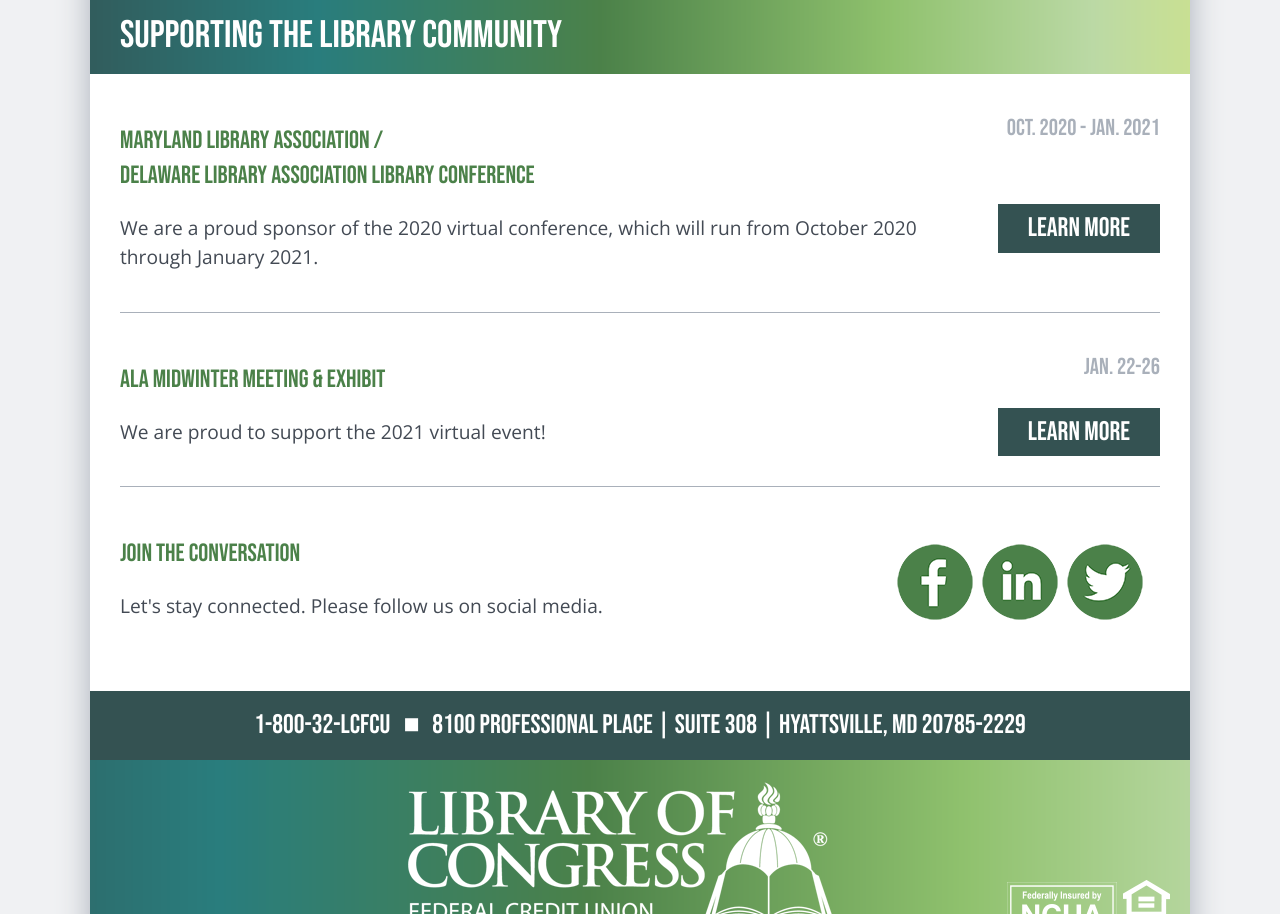
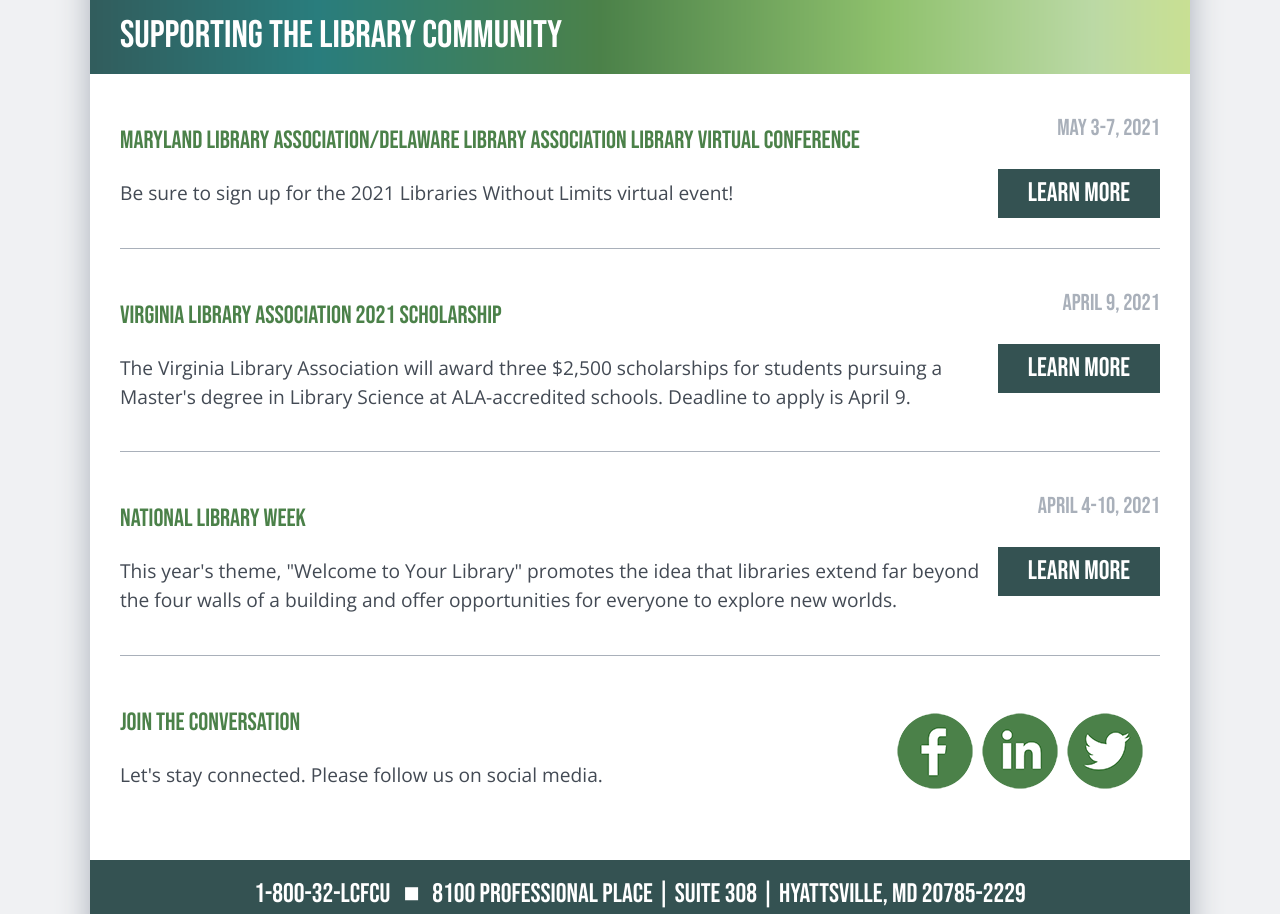
Before and after one commit to giraphcreative/servingamericaslibrarycommunity.org, a website: page index.html in a window 1280 px wide. Shown: the part 2408-3322 px from the top of the page. Drawn offline with nearby package versions, Linux system fonts and the light colour scheme.

Commit message:
Update schedule

```diff
--- a/index.html
+++ b/index.html
@@ -88,16 +88,22 @@
 			</div>
 			<div class="content events">
 				<div class="entry">
-					<div class="date">Oct. 2020 - Jan. 2021</div>
-					<h3><a href="https://www.mladlacon.com/" target="_blank">Maryland Library Association / <br>Delaware Library Association Library Conference</a></h3>
-					<a href="https://www.mladlacon.com/" target="_blank" class="button">Learn more</a>
-					<p>We are a proud sponsor of the 2020 virtual conference, which will run from October 2020 through January 2021.</p>
+					<div class="date">May 3-7, 2021</div>
+					<h3><a href="https://www.mdlib.org/files/docs/conference/MLAProgram2021.pdf" target="_blank">Maryland Library Association/Delaware Library Association Library Virtual Conference</a></h3>
+					<a href="https://www.mdlib.org/files/docs/conference/MLAProgram2021.pdf" target="_blank" class="button">Learn more</a>
+					<p>Be sure to sign up for the 2021 Libraries Without Limits virtual event!</p>
 				</div>
 				<div class="entry">
-					<div class="date">Jan. 22-26</div>
-					<h3><a href="https://americanlibrariesmagazine.org/tag/alamw21/" target="_blank">ALA Midwinter Meeting & Exhibit</a></h3>
-					<a href="https://americanlibrariesmagazine.org/tag/alamw21/" target="_blank" class="button">Learn more</a>
-					<p>We are proud to support the 2021 virtual event!</p>
+					<div class="date">April 9, 2021</div>
+					<h3><a href="https://www.vla.org/2021-vla-scholarships-applications-now-available" target="_blank">Virginia Library Association 2021 Scholarship</a></h3>
+					<a href="https://www.vla.org/2021-vla-scholarships-applications-now-available" target="_blank" class="button">Learn more</a>
+					<p>The Virginia Library Association will award three $2,500 scholarships for students pursuing a Master's degree in Library Science at ALA-accredited schools. Deadline to apply is April 9.</p>
+				</div>
+				<div class="entry">
+					<div class="date">April 4-10, 2021</div>
+					<h3><a href="http://www.ala.org/conferencesevents/celebrationweeks/natlibraryweek" target="_blank">National Library Week</a></h3>
+					<a href="http://www.ala.org/conferencesevents/celebrationweeks/natlibraryweek" target="_blank" class="button">Learn more</a>
+					<p>This year's theme, "Welcome to Your Library" promotes the idea that libraries extend far beyond the four walls of a building and offer opportunities for everyone to explore new worlds.</p>
 				</div>
 				<div class="entry group">
 					<h3>Join the Conversation</h3>
```
